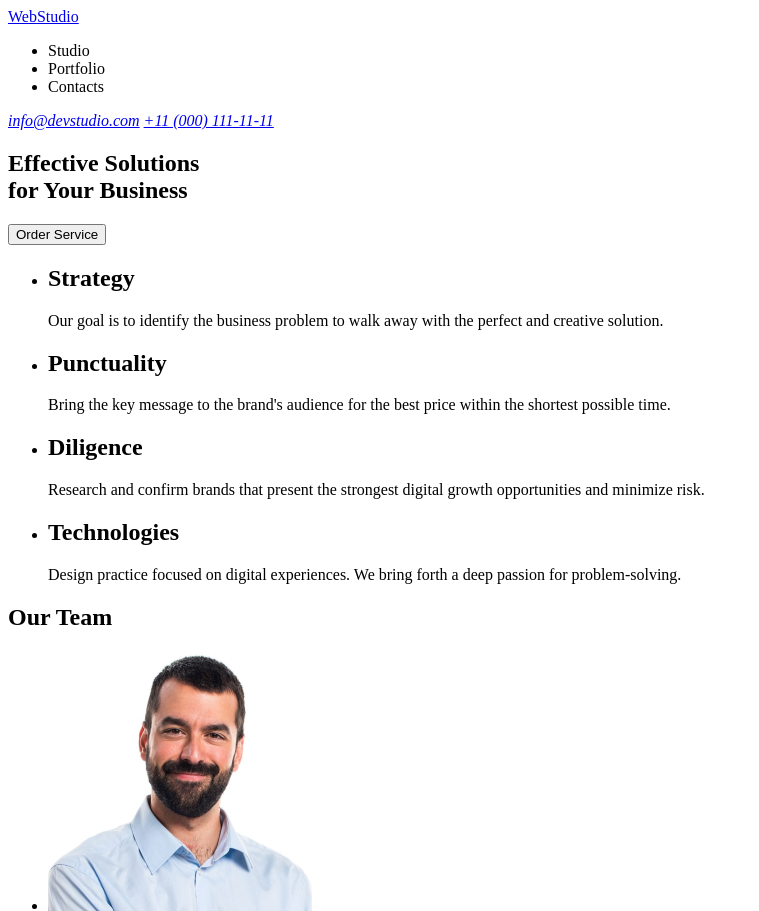
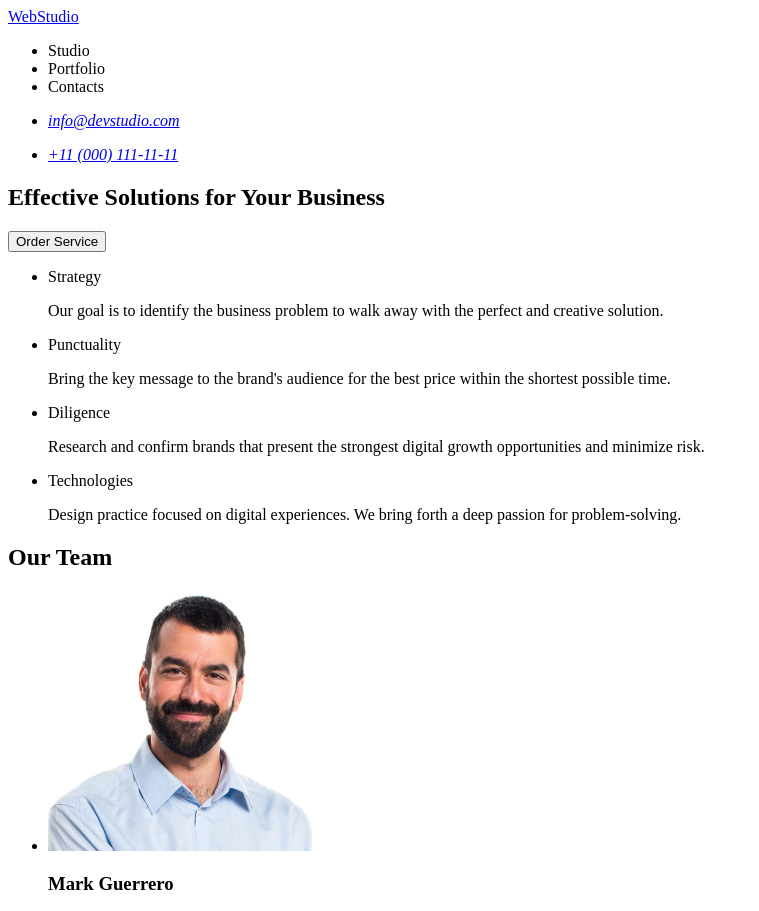
Before and after one commit to Sergey-8057/goit-markup-hw-01, a plain HTML site: page index.html in a window 1280 px wide. Shown: the top 911 px of the page, without its empty margins (0-759 px from the left). Drawn offline with Linux system fonts and the light colour scheme.

Commit message:
edit-1 html file

```diff
--- a/index.html
+++ b/index.html
@@ -9,8 +9,8 @@
 
 <body>
     <header>
-        <a href="./index.html"><span>Web</span>Studio</a>
         <nav>
+            <a href="./index.html">WebStudio</a>
             <ul>
                 <li>Studio</li>
                 <li>Portfolio</li>
@@ -18,15 +18,19 @@
             </ul>
         </nav>
         <address>
-            <a href="mailto:info@devstudio.com">info@devstudio.com</a>
-            <a href="tel:+110001111111">+11 (000) 111-11-11</a>
+            <ul>
+                <li><a href="mailto:info@devstudio.com">info@devstudio.com</a></li>
+            </ul>
+            <ul>
+                <li><a href="tel:+110001111111">+11 (000) 111-11-11</a></li>
+            </ul>
         </address>
     </header>
 
     <main>
         <section>
             <h1>
-                Effective Solutions <br />
+                Effective Solutions
                 for Your Business
             </h1>
             <button type="button">Order Service</button>
@@ -35,25 +39,25 @@
         <section>
             <ul>
                 <li>
-                    <h2>Strategy</h2>
+                    <p>Strategy</p>
                     <P>
                         Our goal is to identify the business problem to walk away with the perfect and creative solution.
                     </P>
                 </li>
                 <li>
-                    <h2>Punctuality</h2>
+                    <p>Punctuality</p>
                     <P>
                         Bring the key message to the brand's audience for the best price within the shortest possible time.
                     </P>
                 </li>
                 <li>
-                    <h2>Diligence</h2>
+                    <p>Diligence</p>
                     <P>
                         Research and confirm brands that present the strongest digital growth opportunities and minimize risk.
                     </P>
                 </li>
                 <li>
-                    <h2>Technologies</h2>
+                    <p>Technologies</p>
                     <P>
                         Design practice focused on digital experiences. We bring forth a deep passion for problem-solving.
                     </P>
@@ -81,7 +85,7 @@
                 </li>
                 <li>
                     <img src="./images/daniel-wilson.jpg" alt="foto Daniel Wilson" width="264" height="260">
-                    <h3>Mark Guerrero</h3>
+                    <h3>Daniel Wilson</h3>
                     <p>UI Designer</p>
                 </li>
             </ul>
@@ -89,10 +93,10 @@
     </main>
 
     <footer>
-        <a href="./index.html"><span>Web</span>Studio</a>
+        <a href="./index.html">WebStudio</a>
         <p>
-            Increase the flow of customers and <br />
-            sales for your business with digital <br />
+            Increase the flow of customers and
+            sales for your business with digital
             marketing & growth solutions.
         </p>
     </footer>
```
